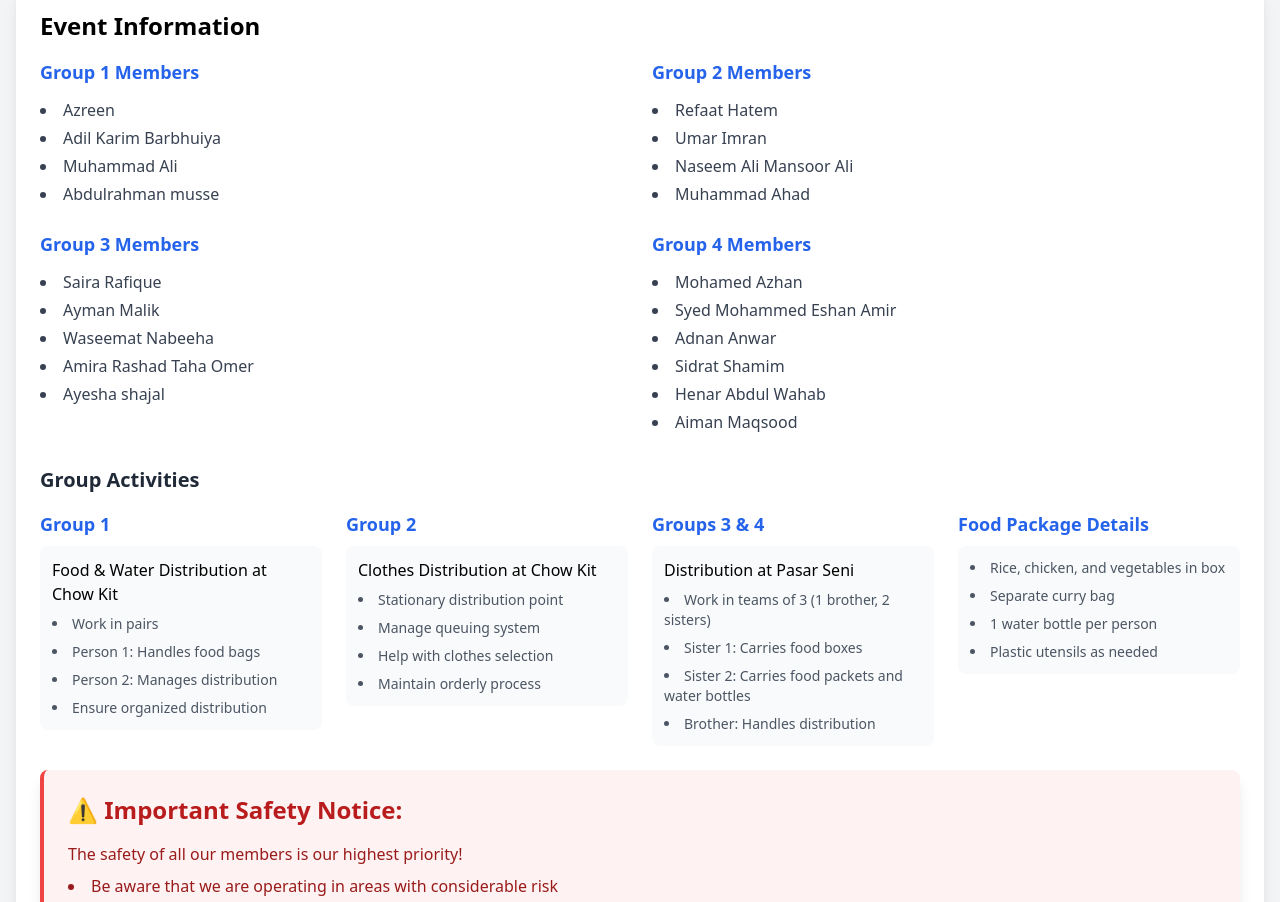
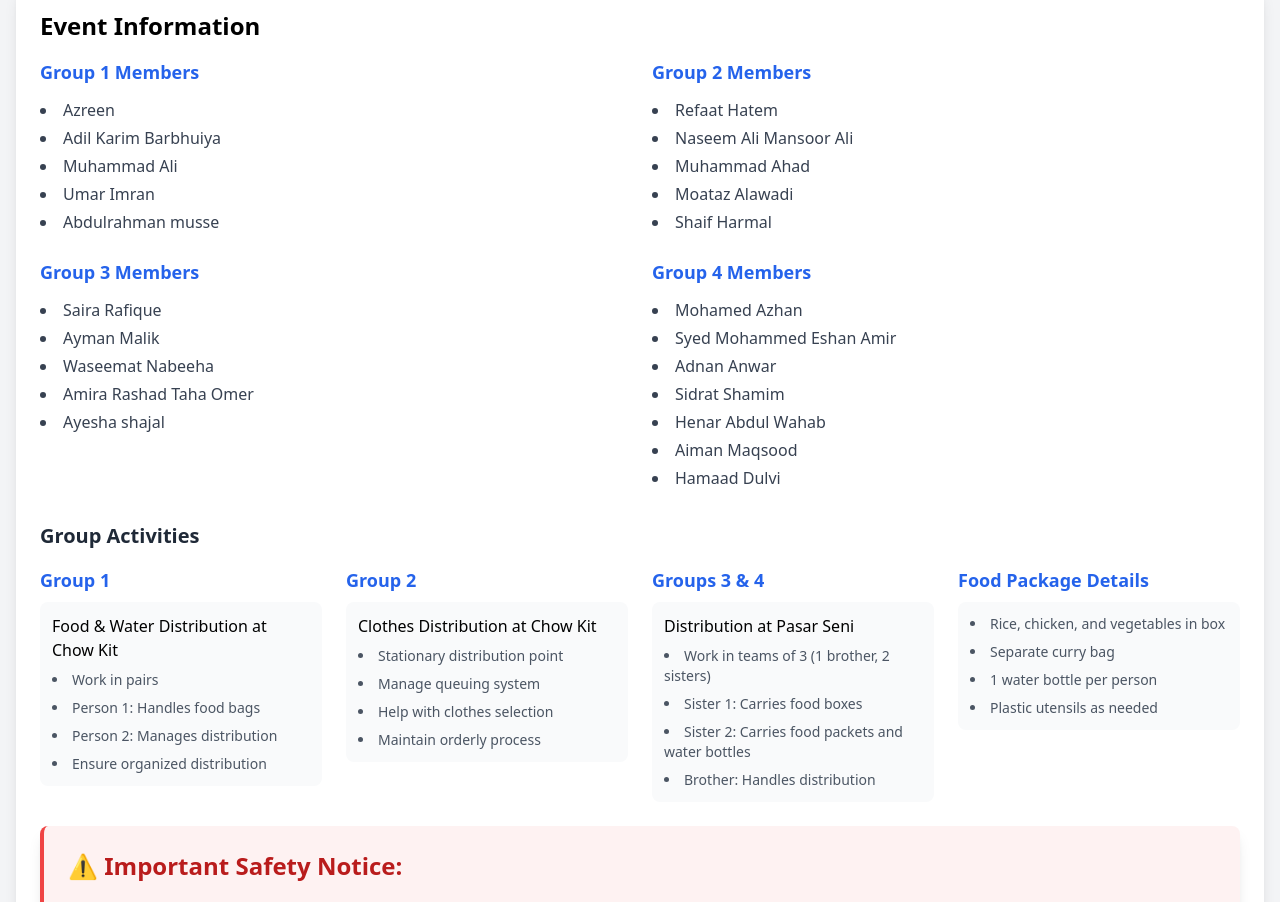
Before and after one commit to bleeeeek/VoG-5.0-itinerary, a React (Vite) app: page / in a window 1280 px wide. Shown: the part 1560-2462 px from the top of the page. Built offline with nearby package versions, Linux system fonts and the light colour scheme.

Commit message:
updated names

```diff
--- a/src/App.tsx
+++ b/src/App.tsx
@@ -64,6 +64,7 @@ function App() {
                 <li>Azreen</li>
                 <li>Adil Karim Barbhuiya</li>
                 <li>Muhammad Ali</li>
+                <li>Umar Imran</li>
                 <li>Abdulrahman musse</li>
               </ul>
             </div>
@@ -71,9 +72,10 @@ function App() {
               <h3 className="text-lg font-semibold mb-3 text-blue-600">Group 2 Members</h3>
               <ul className="list-disc list-inside space-y-1 text-gray-700 text-sm sm:text-base">
                 <li>Refaat Hatem</li>
-                <li>Umar Imran</li>
                 <li>Naseem Ali Mansoor Ali</li>
                 <li>Muhammad Ahad</li>
+                <li>Moataz Alawadi</li>
+                <li>Shaif Harmal</li>
               </ul>
             </div>
             <div>
@@ -96,6 +98,7 @@ function App() {
                 <li>Sidrat Shamim</li>
                 <li>Henar Abdul Wahab</li>
                 <li>Aiman Maqsood</li>
+                <li>Hamaad Dulvi</li>
               </ul>
             </div>
           </div>
```
